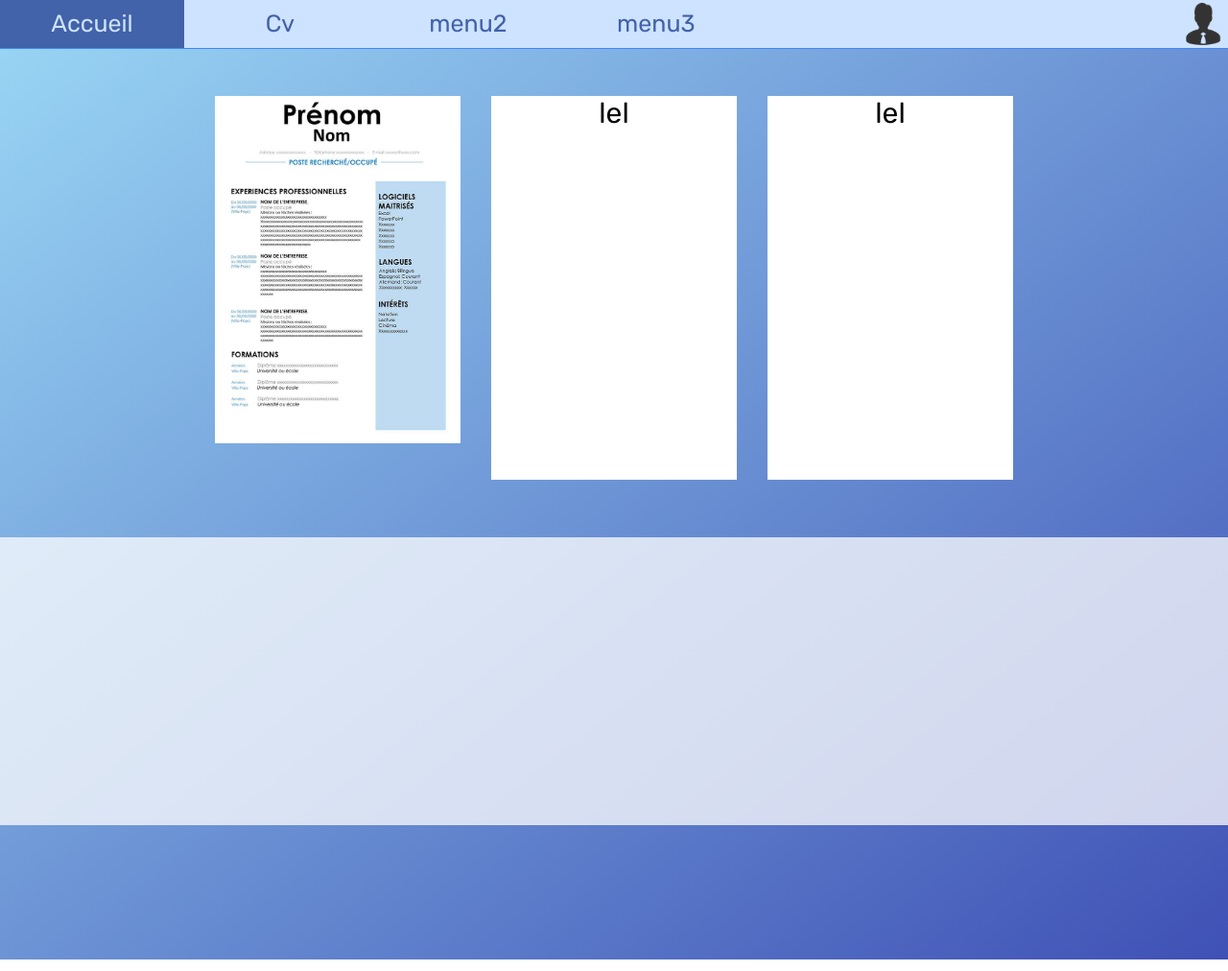
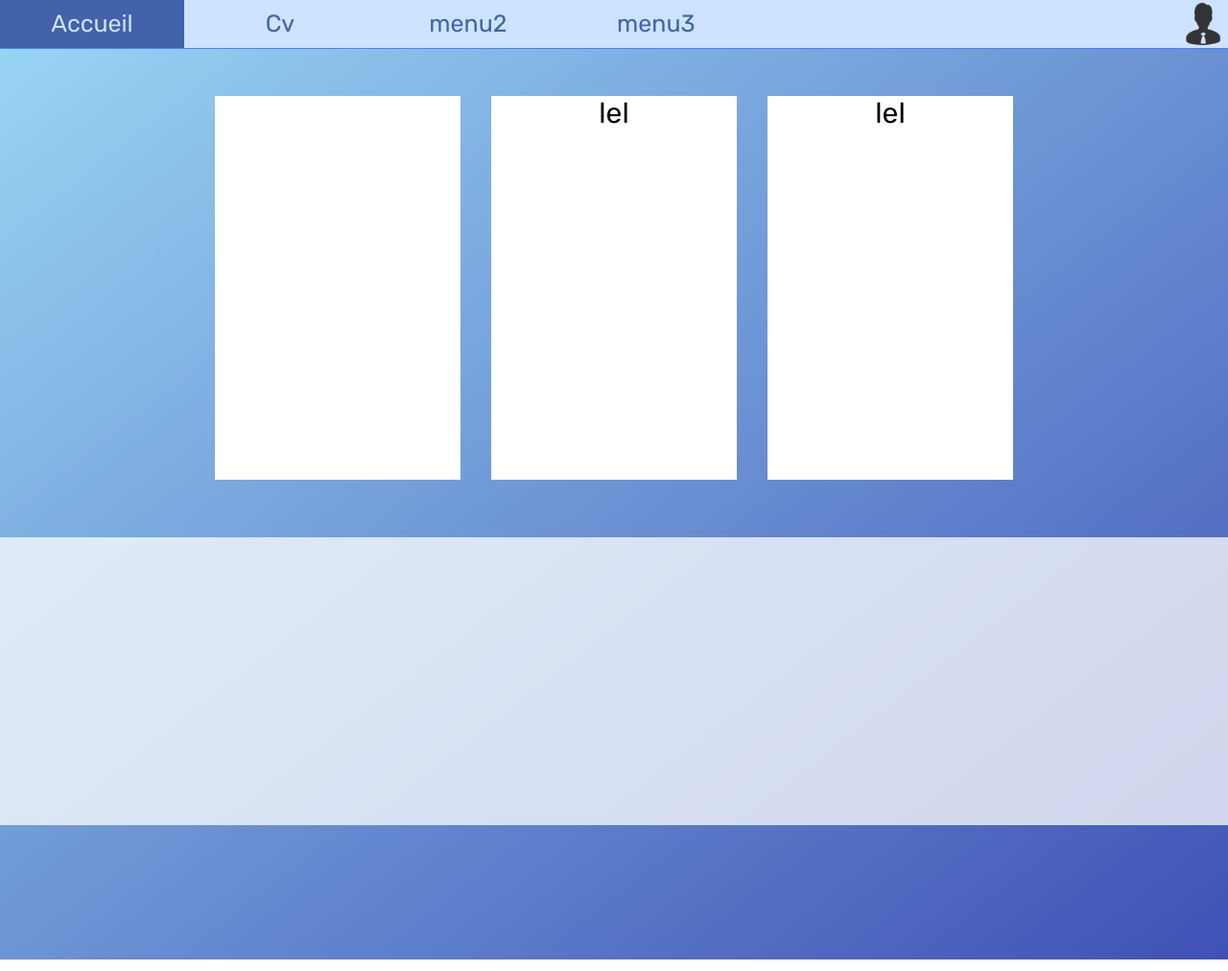
Before and after one commit to ElectroSpy/Uf-Web-Groupe15, a PHP site: page / in a window 1280 px wide. Shown: the whole page at 96% size. Run offline with PHP 8.4, Linux system fonts and the light colour scheme.

Commit message:
Update style.Css

```diff
--- a/Web Rendu 1/Css/style.Css
+++ b/Web Rendu 1/Css/style.Css
@@ -127,7 +127,7 @@ main{
 }
 
   .waw1 {
-    background-image: url("img/52.jpg");
+    background-color: white;
     background-size:100%;
     background-repeat: no-repeat;
     font-size: 30px;
```
